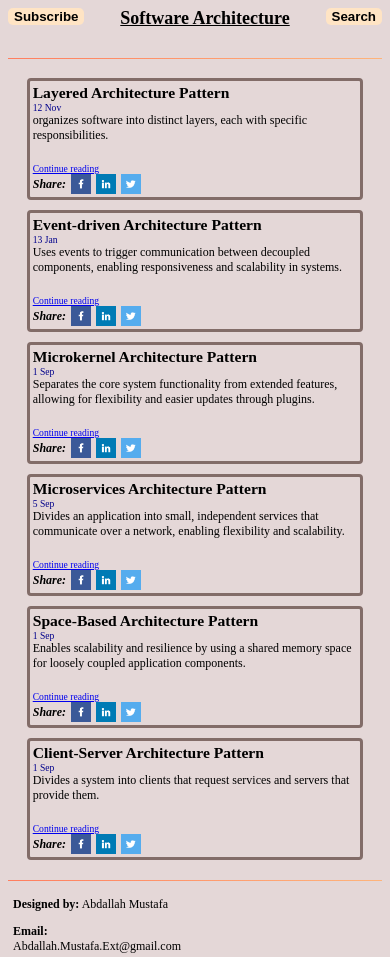
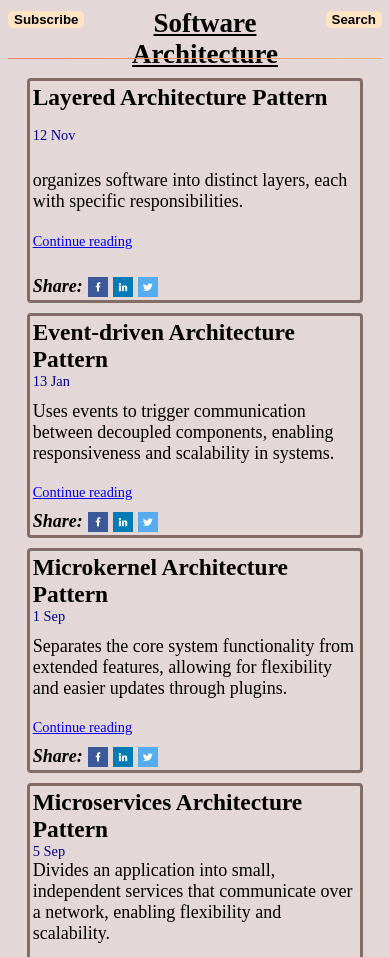
Before and after one commit to ab-mustafa/Custom-Blog-Website, a plain HTML site: page index.html in a window 390 px wide. Shown: the top 957 px of the page. Drawn offline with Linux system fonts and the light colour scheme.

Commit message:
Req31: Fix- Small Fonts not visible for small screens

```diff
--- a/static/index-style.css
+++ b/static/index-style.css
@@ -6,7 +6,7 @@
 body{
     font-size: 16px;
     background-color: rgb(228, 215, 215);
-    min-width: 300px;
+    min-width: 350px;
 
 }
 
@@ -101,7 +101,7 @@ body{
 @media(max-width:700px) {
 
     body{
-        font-size: 12px;
+        font-size: 18px;
     }
 
 
--- a/static/sub-page-style.css
+++ b/static/sub-page-style.css
@@ -57,7 +57,7 @@ body{
 @media(max-width:700px) {
 
     body{
-        font-size: 12px;
+        font-size: 18px;
     }
 
 
```
